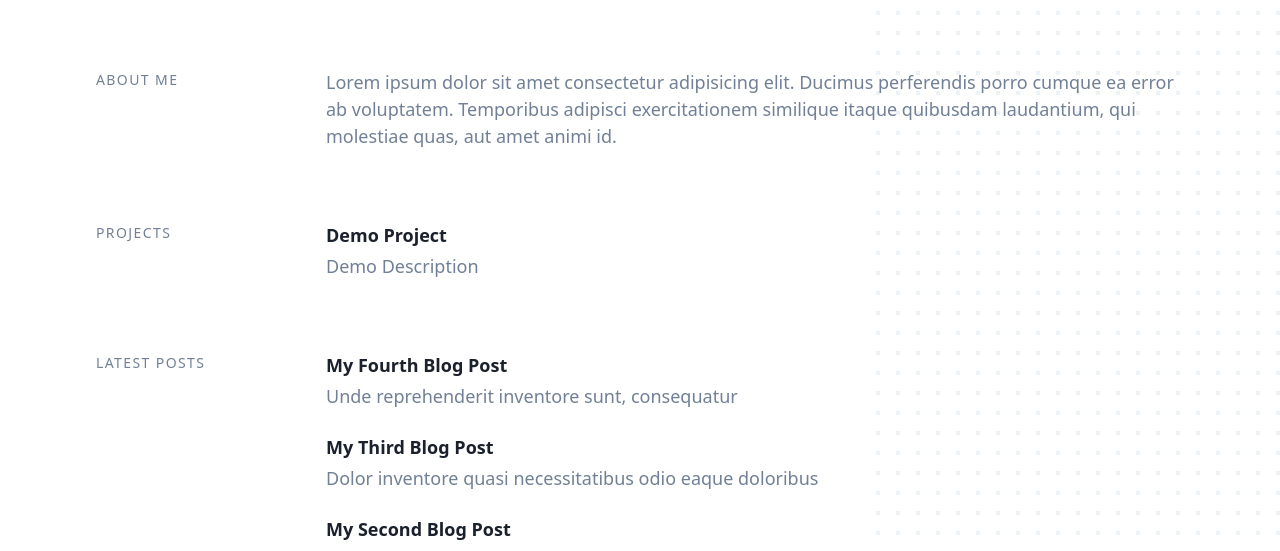
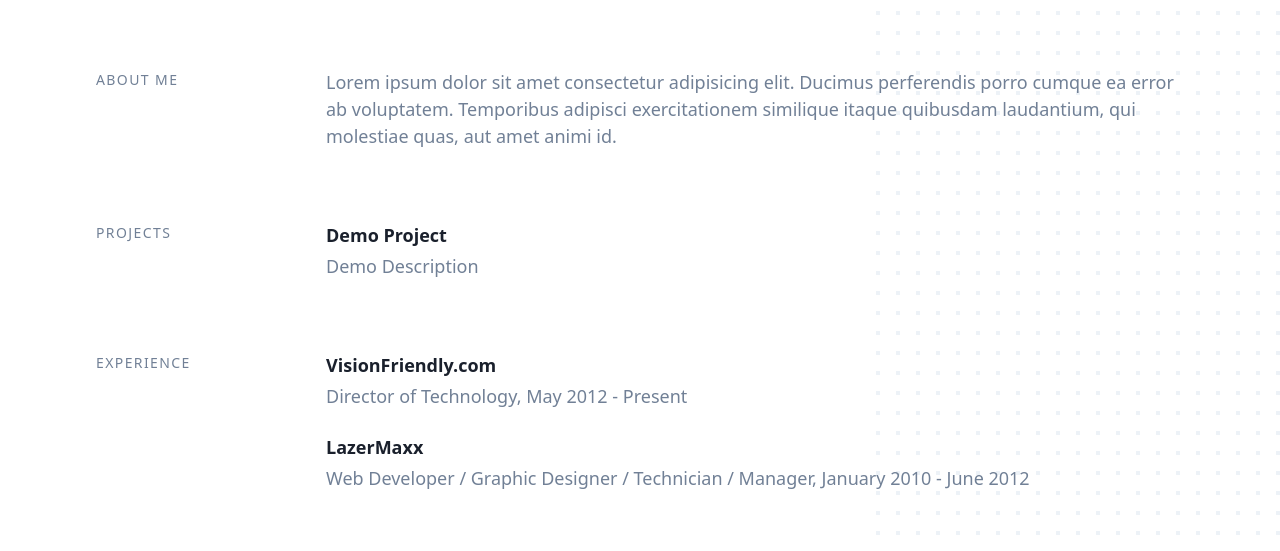
Before and after one commit to seanherbert87/seanherbert87.github.io, a Gatsby site: page / in a window 1280 px wide. Shown: the part 249-800 px from the top of the page. Built offline with nearby package versions, Linux system fonts and the light colour scheme; Gatsby itself is replaced by a stand-in of ours.

Commit message:
Update index.jsx

```diff
--- a/src/pages/index.jsx
+++ b/src/pages/index.jsx
@@ -25,7 +25,7 @@ const Index = ({ data }) => {
       <Header metadata={data.site.siteMetadata} noBlog={noBlog} />
       {about && <SectionAbout about={about} />}
       {projects && projects.length && <SectionProjects projects={projects} />}
-      {!noBlog && <SectionBlog posts={posts} />}
+      {/* {!noBlog && <SectionBlog posts={posts} />} */}
       {experience && experience.length && (
         <SectionExperience experience={experience} />
       )}
```
